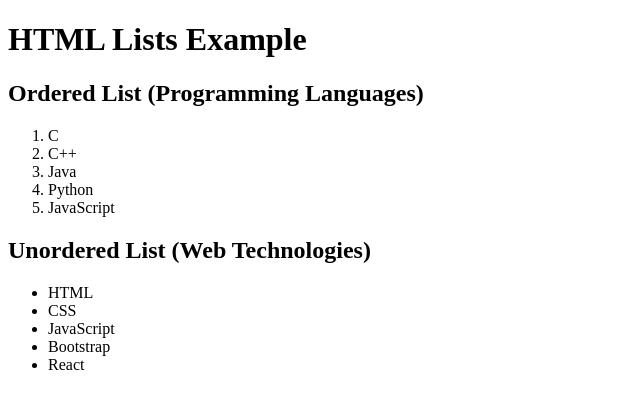
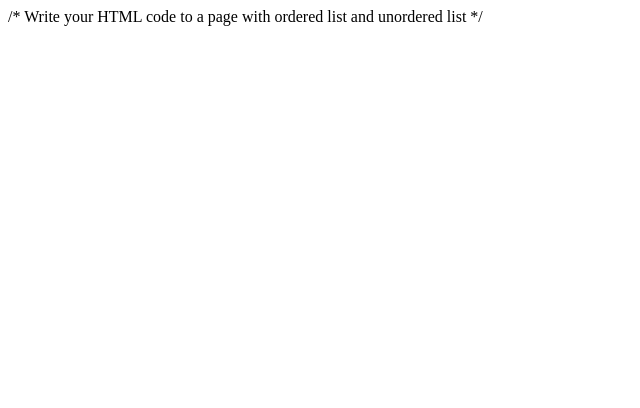
Before and after one commit to Parimaladevisubramaniam/HTML-pgm6, a website: page index.html in a window 1280 px wide. Shown: the whole page, without its empty margins (0-640 px from the left). Drawn offline with Linux system fonts and the light colour scheme.

Commit message:
Add comment for HTML code instructions
Added a comment to instruct writing HTML code.

```diff
--- a/index.html
+++ b/index.html
@@ -8,27 +8,7 @@
 
 <body>
 
-<h1>HTML Lists Example</h1>
-
-<h2>Ordered List (Programming Languages)</h2>
-
-<ol>
-    <li>C</li>
-    <li>C++</li>
-    <li>Java</li>
-    <li>Python</li>
-    <li>JavaScript</li>
-</ol>
-
-<h2>Unordered List (Web Technologies)</h2>
-
-<ul>
-    <li>HTML</li>
-    <li>CSS</li>
-    <li>JavaScript</li>
-    <li>Bootstrap</li>
-    <li>React</li>
-</ul>
+/* Write your HTML code to a page with ordered list and unordered list */
 
 </body>
 </html>
```
